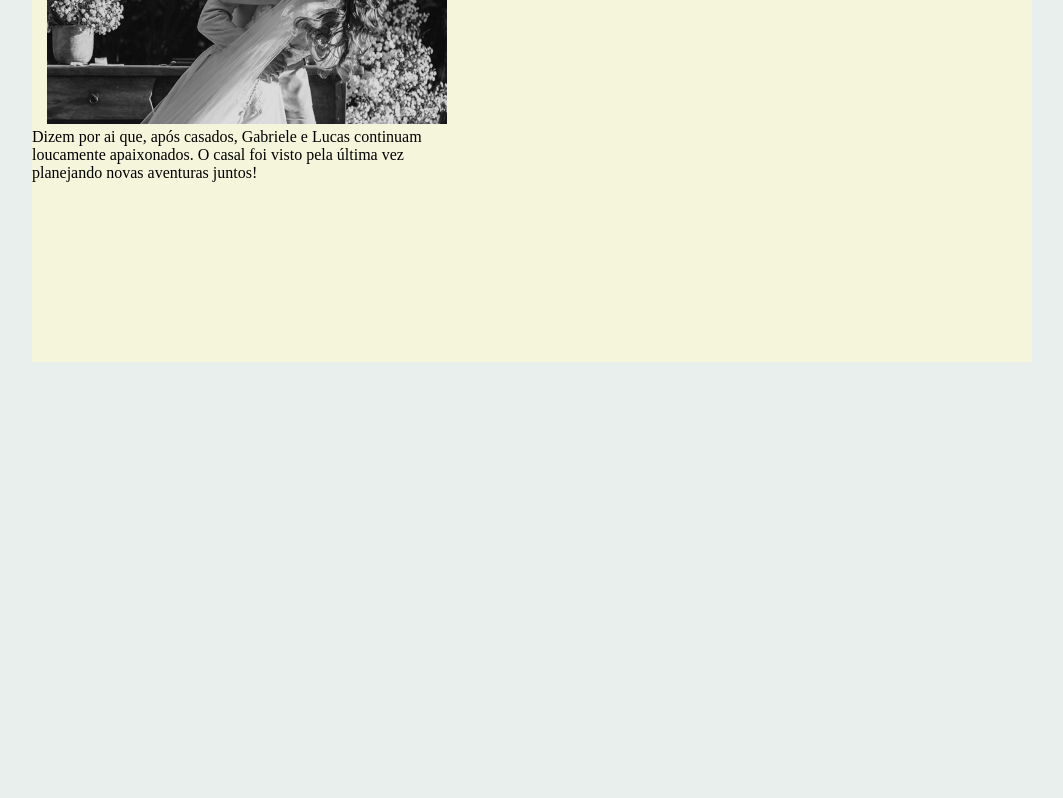
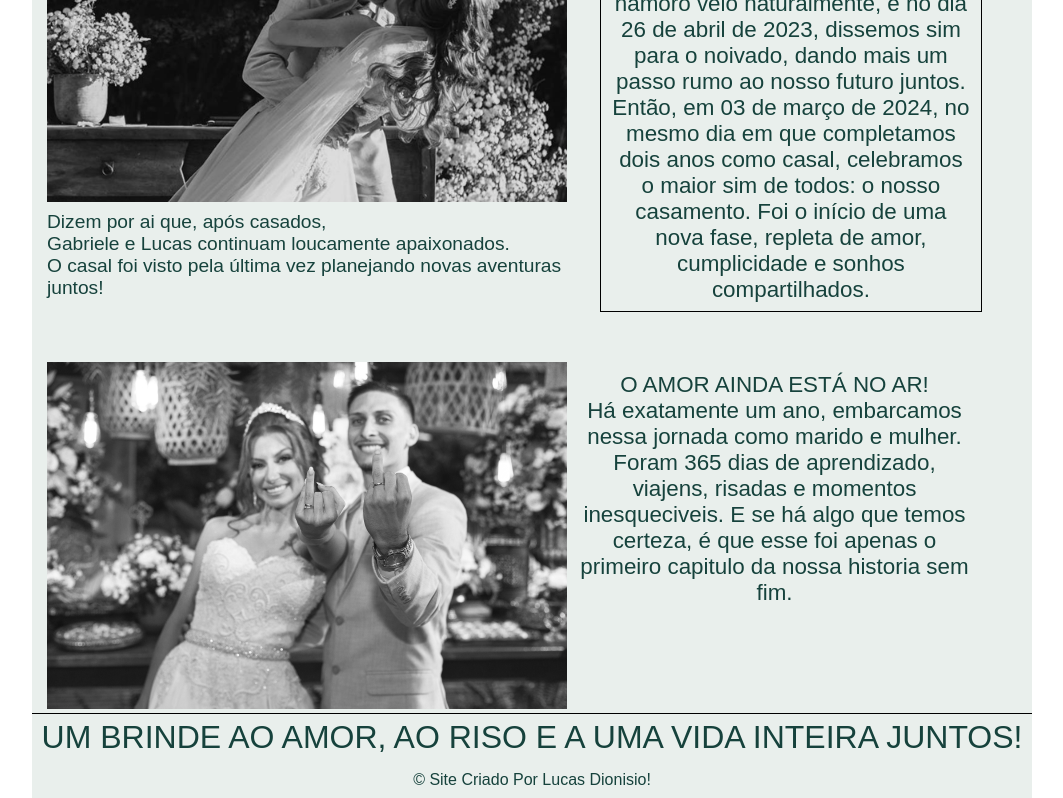
Before and after one commit to LucasDionisioCoutinho/Nossa-Historia, a plain HTML site: page curiosidades/indexcuriosidades.html in a window 1280 px wide. Shown: the part 443-1241 px from the top of the page, without its empty margins (108-1171 px from the left). Before the commit the page ends 805 px from the top, so only its background shows below. Drawn offline with Linux system fonts and the light colour scheme.

Commit message:
Att pagina Curiosidades

```diff
--- a/curiosidades/indexcuriosidades.html
+++ b/curiosidades/indexcuriosidades.html
@@ -24,15 +24,28 @@
         <section class="section-container">
             <div class="img-historia">
                 <img src="imagens/imgteste.png" alt="img1">
-                <p>Dizem por ai que, após casados, Gabriele e Lucas continuam loucamente apaixonados. O casal foi visto pela última vez planejando novas aventuras juntos!</p>
+                <p>Dizem por ai que, após casados,<br> Gabriele e Lucas continuam loucamente apaixonados.<br> O casal foi visto pela última vez planejando novas aventuras juntos!</p>
             </div>
             <div class="nossa-historia">
-                <h1>A história de amor</h1>
+                <h1>A HISTORIA DE AMOR</h1>
                 <p>Em 03 de março de 2022, Nossos caminhos se cruzaram e, desde então, nunca mais nos largamos. O namoro veio naturalmente, e no dia 26 de abril de 2023, dissemos sim para o noivado, dando mais um passo rumo ao nosso futuro juntos.
-
                     Então, em 03 de março de 2024, no mesmo dia em que completamos dois anos como casal, celebramos o maior sim de todos: o nosso casamento. Foi o início de uma nova fase, repleta de amor, cumplicidade e sonhos compartilhados.</p>
             </div>
         </section>
+        <section class="section-container2">
+            <div class="img-historia">
+                <img src="imagens/img2.jpeg" alt="">
+            </div>
+            <div class="nossa-historia2">
+                <hi>O AMOR AINDA ESTÁ NO AR!</hi>
+                <p>Há exatamente um ano, embarcamos nessa jornada como marido e mulher. Foram 365 dias de aprendizado, viajens, risadas e momentos inesqueciveis. E se há algo que temos certeza, é que esse foi apenas o primeiro capitulo da nossa historia sem fim.</p>
+            </div>
+        </section>
+
+        <footer>UM BRINDE AO AMOR, AO RISO E A UMA VIDA INTEIRA JUNTOS!<br>
+            <span>&#169; Site Criado Por Lucas Dionisio! </span>
+
+        </footer>
 </main>
 </body>
 </html>
--- a/curiosidades/stylecuriosidades.css
+++ b/curiosidades/stylecuriosidades.css
@@ -12,11 +12,7 @@
   main {
     width: 1000px;
     height: 100vh;
-    background-color: aquamarine;
     margin: auto;
-  }
-
-  body {
     background-color: var(--color-background);
   }
 
@@ -67,10 +63,69 @@
   .section-container {
     display: flex;
     justify-content: space-between;
-    background-color: beige;
+    background-color: var(--color-background);
     height: 500px;
   }
   .img-historia img {
-    width: 400px;
+    width: 520px;
     margin-left: 15px;
   }
+  .img-historia p {
+    margin-left: 10px;
+    padding: 5px;
+    font-family: var(--font-);
+    font-size: 1.2rem;
+  }
+
+  .nossa-historia {
+    display: flex;
+    flex-direction: column;
+    width: 400px;
+    height: 450px;
+    text-align: center;
+    margin-right: 50px;
+    border: 1px solid black;
+    font-family: var(--font-);
+    font-size: 1.4rem;
+    padding: 10px;
+    color: var(--color-texto);
+  }
+
+  .nossa-historia h1 {
+    padding: 1px;
+  }
+
+  .img-historia  p {
+    color: var(--color-texto);
+  }
+
+  .section-container2 {
+    display: flex;
+    justify-content: space-between;
+    background-color: var(--color-background);
+  }
+
+  .nossa-historia2 {
+    display: flex;
+    flex-direction: column;
+    text-align: center;
+    margin-right: 50px;
+    font-family: var(--font-);
+    font-size: 1.4rem;
+    padding: 10px;
+    color: var(--color-texto);
+  }
+
+  footer {
+    text-align: center;
+    font-family: var(--font-);
+    font-size: 2rem;
+    border-top: 1.4px solid black;
+    background-color: var(--color-background);
+    color: var(--color-texto);
+    margin-bottom: 40px;
+    padding: 5px;
+  }
+  span {
+    font-size: 1rem;
+  }
```
Also changed, not shown: index.html (+1 -1 lines), curiosidades/imagens/img1.png (deleted), curiosidades/imagens/img2.jpeg (added).
